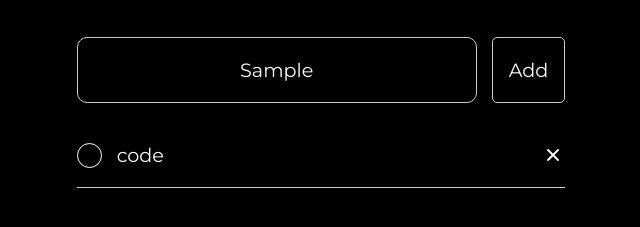
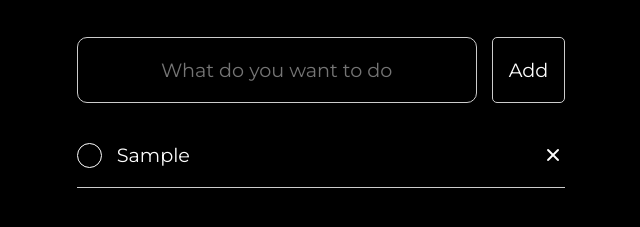
Before and after one commit to Tochukwu-Nwosu/todo-list-app, a plain HTML site: page lndex.html in a window 1280 px wide. Both pictures are taken after typing "Sample" into the empty fields and a click on the button "Add". Shown: the part 141-368 px from the top of the page, without its empty margins (319-959 px from the left). Drawn offline with Linux system fonts and the light colour scheme.

Commit message:
made add button functional

```diff
--- a/lndex.html
+++ b/lndex.html
@@ -29,14 +29,6 @@
             <button>add</button>
         </div>
 
-        <div class="todoContainer">
-            <span class="todoList">
-                <input type="checkbox">
-                <span class="checkmark"></span>
-                <p class="todoText">code</p>
-            </span>
-            <span class="removeTodo"><i class="fa-solid fa-xmark"></i></span>
-        </div>
     </div>
 
 
--- a/todo-list.js
+++ b/todo-list.js
@@ -2,6 +2,9 @@ let date = document.querySelector("#date");
 let month = document.querySelector("#month");
 let year = document.querySelector("#year");
 let day = document.querySelector("#day");
+let container = document.querySelector(".container");
+let input = document.querySelector("input");
+let addButton = document.querySelector("button");
 
 const currentDate = () => {
     const days = ["Sunday", "Monday", "Tuesday", "Wednesday", "Thursday", "Friday", "Saturday"];
@@ -15,3 +18,35 @@ const currentDate = () => {
 }
 
 setInterval(currentDate, 0);
+
+input.placeholder = "What do you want to do";
+
+addButton.addEventListener('click', () => {
+    let todoContainer = document.createElement("div");
+    let todoList = document.createElement("span");
+    let checkbox = document.createElement("input");
+    let checkmark = document.createElement("span");
+    let todoText = document.createElement("p");
+    let removeTodo = document.createElement("span");
+    let removeTodoIcon = document.createElement("i");
+
+    todoContainer.className = "todoContainer";
+    todoList.className = "todoList";
+    checkmark.className = "checkmark";
+    todoText.className = "todoText";
+    removeTodo.className = "removeTodo";
+    removeTodoIcon.classList = "fa-solid fa-xmark";
+
+    checkbox.type = "checkbox";
+    todoText.innerHTML = input.value;
+
+    container.appendChild(todoContainer);
+    todoContainer.appendChild(todoList);
+    todoContainer.appendChild(removeTodo);
+    todoList.appendChild(checkbox);
+    todoList.appendChild(checkmark);
+    todoList.appendChild(todoText);
+    removeTodo.appendChild(removeTodoIcon);
+
+    input.value = "";
+});
```
